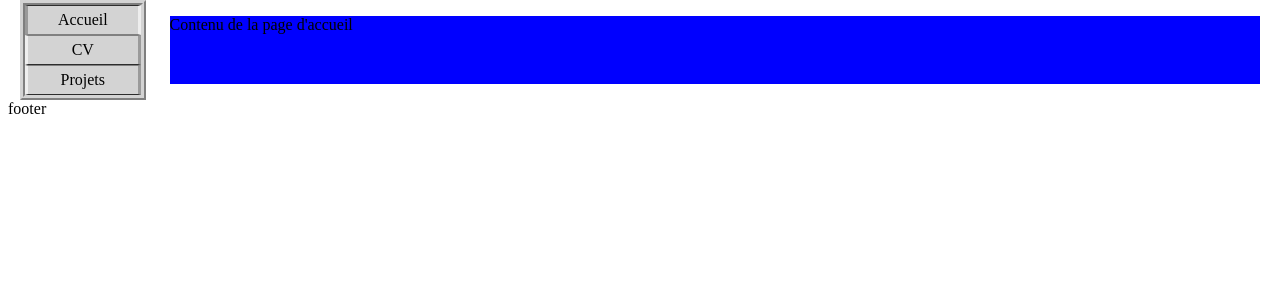
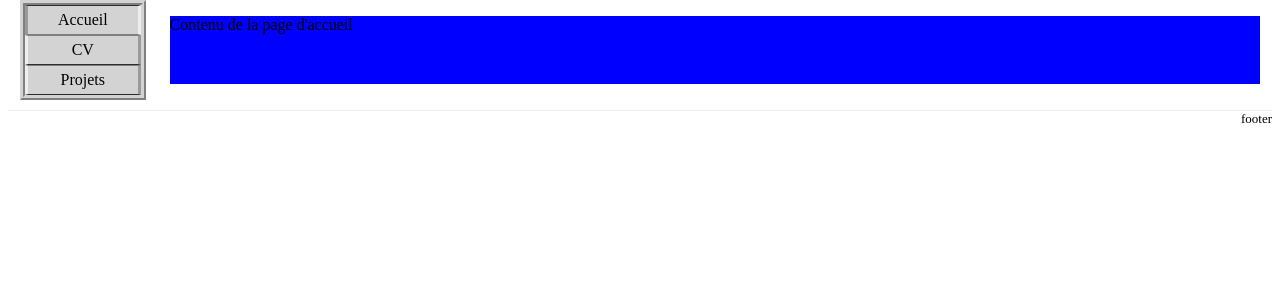
Before and after one commit to Alin236/IDAW, a PHP site: page / in a window 1280 px wide. Shown: the part 85-385 px from the top of the page. Run offline with PHP 8.4, Linux system fonts and the light colour scheme.

Commit message:
Amélioration du footer

```diff
--- a/tp1/tp1.css
+++ b/tp1/tp1.css
@@ -43,3 +43,11 @@ header{
     border-bottom-style: groove;
     text-align: center;
 }
+
+footer{
+    font-size: small;
+    text-align: end;
+    border-top-width: thin;
+    border-top-style: ridge;
+    margin-top: 10px;
+}
```
